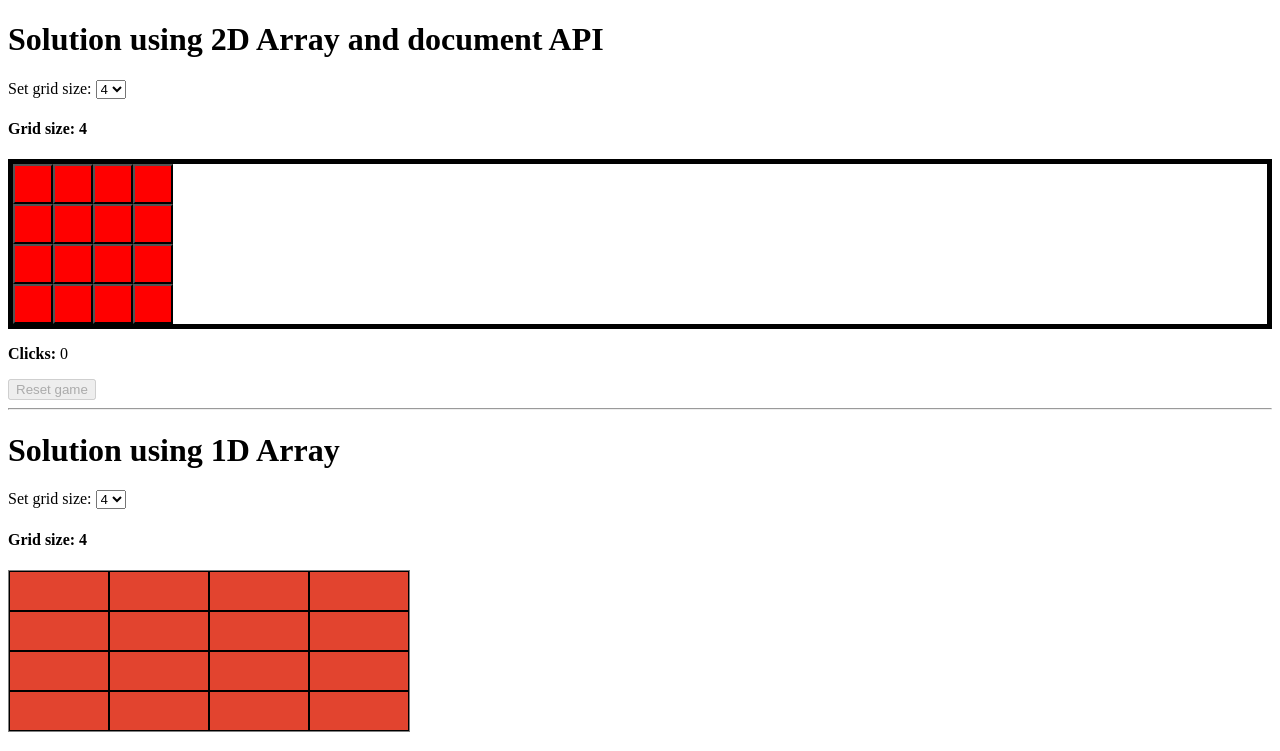
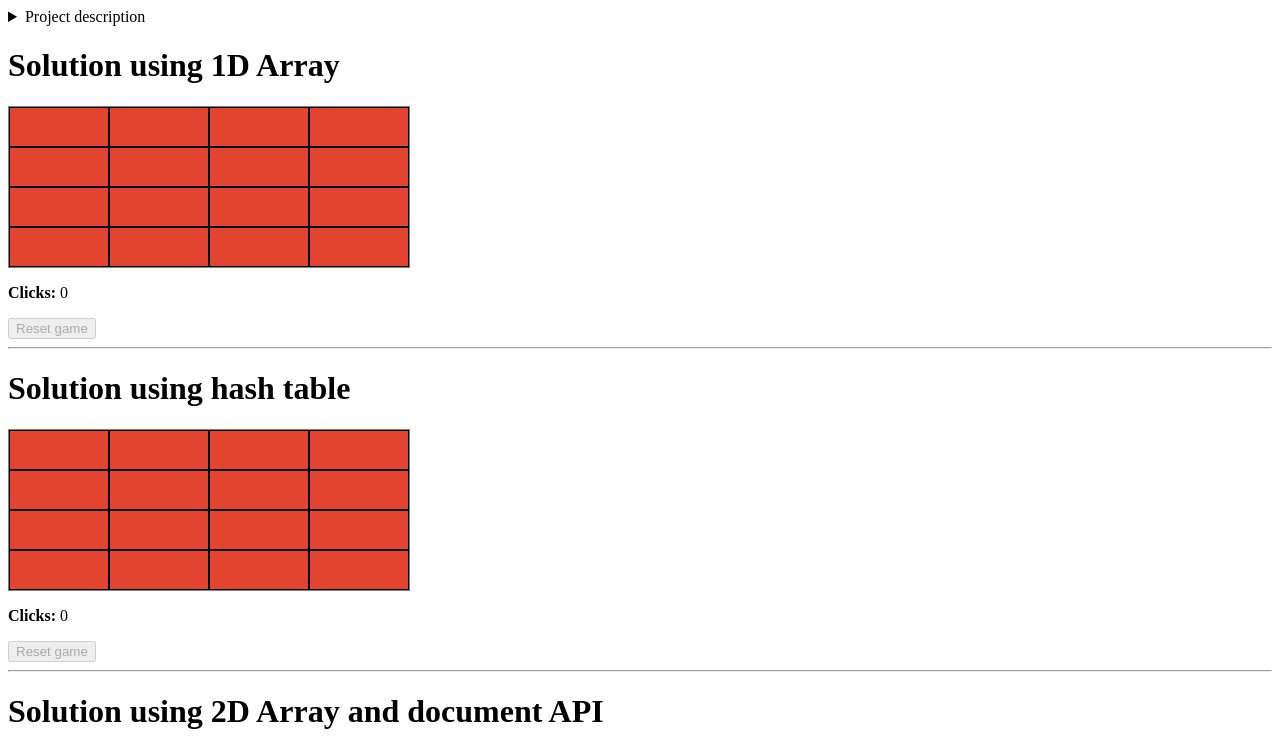
Before and after one commit to jonathanbutler7/squares, a React (Vite) app: page / in a window 1280 px wide. Shown: the top 751 px of the page. Built offline with nearby package versions, Linux system fonts and the light colour scheme.

Commit message:
adds rtl

```diff
--- a/package.json
+++ b/package.json
@@ -12,6 +12,7 @@
     "react-dom": "^17.0.2"
   },
   "devDependencies": {
+    "@testing-library/react": "^12.1.4",
     "@types/react": "^17.0.33",
     "@types/react-dom": "^17.0.10",
     "@vitejs/plugin-react": "^1.0.7",
--- a/src/App.tsx
+++ b/src/App.tsx
@@ -7,12 +7,10 @@ import { HashTableSolution } from './hash-table/hash-table-solution';
 export function App() {
   return (
     <>
-      {/* <ProjectDescription /> */}
+      <ProjectDescription />
+      <ArraySolution />
+      <HashTableSolution />
       <DocumentApiSolution />
-      <hr />
-      <ArraySolution />
-      <hr />
-      <HashTableSolution />
     </>
   );
 }
--- a/src/array/array-solution.tsx
+++ b/src/array/array-solution.tsx
@@ -7,7 +7,6 @@ import {
   getNextColorCode,
   GameStatus,
   Grid,
-  SelectGridSize,
 } from '../shared';
 
 type ISquare = { colorCode: 0 | 1 | 2 | undefined };
@@ -122,15 +121,6 @@ export const ArraySolution = () => {
   return (
     <>
       <h1>Solution using 1D Array</h1>
-      <SelectGridSize
-        options={[4, 5, 6]}
-        gridSize={gridSize}
-        setGridSize={setGridSize}
-        handleReset={() => {
-          resetClicks();
-          resetColors();
-        }}
-      />
       <Grid gridSize={gridSize}>
         {squares.map((square, squareId) => (
           <Square
@@ -143,7 +133,7 @@ export const ArraySolution = () => {
           />
         ))}
       </Grid>
-      <br />
+
       <GameStatus
         isGameOver={isGameOver}
         clicks={clicks}
--- a/src/document-api/document-api-solution.tsx
+++ b/src/document-api/document-api-solution.tsx
@@ -1,15 +1,17 @@
 import { useEffect, useState } from 'react';
-import { GameStatus, SelectGridSize } from '../shared';
+import { ColorRGBValues, GameStatus } from '../shared';
 
 type Coordinates = { x: number; y: number };
 
 enum ColorNames {
-  Red = 'red',
-  Blue = 'blue',
-  Green = 'green',
+  Red = ColorRGBValues.Red,
+  Blue = ColorRGBValues.Blue,
+  Green = ColorRGBValues.Green,
 }
 
 const GRID_SIZE = 4;
+
+type ColorUnion = `${ColorRGBValues}`;
 
 const getNeighbors = ({
   x,
@@ -33,7 +35,6 @@ const getElementById = (id: string) => document.getElementById(id);
 
 export const DocumentApiSolution = () => {
   const [clicks, setClicks] = useState(0);
-  const [gridSize, setGridSize] = useState(GRID_SIZE);
   const [isGameOver, setIsGameOver] = useState(false);
 
   useEffect(() => {
@@ -43,9 +44,9 @@ export const DocumentApiSolution = () => {
     );
   }, [clicks]);
 
-  const GRID = Array(gridSize)
+  const GRID = Array(GRID_SIZE)
     .fill(null)
-    .map(() => Array(gridSize).fill(null));
+    .map(() => Array(GRID_SIZE).fill(null));
 
   const incrementClicksCount = () =>
     setClicks((clicksCount) => clicksCount + 1);
@@ -53,16 +54,18 @@ export const DocumentApiSolution = () => {
   const resetClicks = () => setClicks(0);
 
   const handleClick = ({ x, y }: Coordinates) => {
-    const neighbors = getNeighbors({ x, y, gridSize });
+    const neighbors = getNeighbors({ x, y, gridSize: GRID_SIZE });
 
     const clickedCell = getElementById(
       x.toString() + y.toString()
     ) as HTMLElement;
-    const prevBackground = clickedCell?.style.background;
+    const prevBackground: ColorUnion = clickedCell?.style
+      .background as ColorUnion;
 
     if (prevBackground === ColorNames.Red) {
       clickedCell.style.background = ColorNames.Blue;
     }
+
     if (prevBackground === ColorNames.Blue) {
       clickedCell.style.background = ColorNames.Green;
       neighbors.forEach((cellId) => {
@@ -71,6 +74,7 @@ export const DocumentApiSolution = () => {
         cell.style.background = ColorNames.Blue;
       });
     }
+
     if (prevBackground === ColorNames.Green) {
       neighbors.forEach((cellId) => {
         if (!cellId) return;
@@ -95,13 +99,6 @@ export const DocumentApiSolution = () => {
   return (
     <>
       <h1>Solution using 2D Array and document API</h1>
-      <SelectGridSize
-        options={[4, 5, 6]}
-        gridSize={gridSize}
-        setGridSize={setGridSize}
-        handleReset={handleReset}
-      />
-
       <div className='grid'>
         {GRID.map((rows, x) => (
           <div className='row' key={x}>
--- a/src/hash-table/hash-table-solution.tsx
+++ b/src/hash-table/hash-table-solution.tsx
@@ -7,7 +7,6 @@ import {
   ISquare,
   GameStatus,
   Grid,
-  SelectGridSize,
   Square,
 } from '../shared';
 
@@ -47,6 +46,7 @@ export const HashTableSolution = () => {
     topNeighbor,
     bottomNeighbor,
   }: Neighbors & { squareId: number }) => {
+    console.log(bottomNeighbor);
     const newSquares = {
       ...(leftNeighbor && {
         [leftNeighbor]: { colorCode: ColorCodes.Blue },
@@ -54,7 +54,7 @@ export const HashTableSolution = () => {
       ...(rightNeighbor && {
         [rightNeighbor]: { colorCode: ColorCodes.Blue },
       }),
-      ...(topNeighbor && {
+      ...(topNeighbor !== undefined && {
         [topNeighbor]: { colorCode: ColorCodes.Blue },
       }),
       ...(bottomNeighbor && {
@@ -69,6 +69,16 @@ export const HashTableSolution = () => {
       ...newSquares,
     };
   };
+  const getNextValue = (neighbor: number | undefined) => ({
+    ...(neighbor !== undefined && {
+      [neighbor]: {
+        colorCode:
+          squares[neighbor].colorCode === ColorCodes.Red
+            ? ColorCodes.Blue
+            : ColorCodes.Green,
+      },
+    }),
+  });
 
   const handleGreenClick = ({
     squareId,
@@ -77,46 +87,15 @@ export const HashTableSolution = () => {
     topNeighbor,
     bottomNeighbor,
   }: Neighbors & { squareId: number }) => {
-    const newSquares = {
-      ...(leftNeighbor && {
-        [leftNeighbor]: {
-          colorCode:
-            squares[leftNeighbor].colorCode === ColorCodes.Red
-              ? ColorCodes.Blue
-              : ColorCodes.Green,
-        },
-      }),
-      ...(rightNeighbor && {
-        [rightNeighbor]: {
-          colorCode:
-            squares[rightNeighbor].colorCode === ColorCodes.Red
-              ? ColorCodes.Blue
-              : ColorCodes.Green,
-        },
-      }),
-      ...(topNeighbor && {
-        [topNeighbor]: {
-          colorCode:
-            squares[topNeighbor].colorCode === ColorCodes.Red
-              ? ColorCodes.Blue
-              : ColorCodes.Green,
-        },
-      }),
-      ...(bottomNeighbor && {
-        [bottomNeighbor]: {
-          colorCode:
-            squares[bottomNeighbor].colorCode === ColorCodes.Red
-              ? ColorCodes.Blue
-              : ColorCodes.Green,
-        },
-      }),
-    };
     return {
       ...squares,
       [squareId]: {
         colorCode: getNextColorCode(squares[squareId].colorCode),
       },
-      ...newSquares,
+      ...getNextValue(leftNeighbor),
+      ...getNextValue(rightNeighbor),
+      ...getNextValue(topNeighbor),
+      ...getNextValue(bottomNeighbor),
     };
   };
 
@@ -156,13 +135,7 @@ export const HashTableSolution = () => {
 
   return (
     <>
-      <h1>Hash table solution </h1>
-      <SelectGridSize
-        options={[4, 5, 6]}
-        gridSize={gridSize}
-        setGridSize={setGridSize}
-        handleReset={handleReset}
-      />
+      <h1>Solution using hash table</h1>
       <Grid gridSize={GRID_SIZE}>
         {Object.values(squares).map((square, squareId) => (
           <Square
--- a/src/shared/components/game-status.tsx
+++ b/src/shared/components/game-status.tsx
@@ -17,5 +17,6 @@ export const GameStatus = ({
     <button disabled={clicks === 0} onClick={handleReset}>
       Reset game
     </button>
+    <hr />
   </>
 );
--- a/src/shared/components/index.ts
+++ b/src/shared/components/index.ts
@@ -1,4 +1,3 @@
 export * from './square';
 export * from './game-status';
 export * from './grid';
-export * from './select-grid-size';
--- a/src/shared/components/select-grid-size.tsx
+++ /dev/null
@@ -1,28 +0,0 @@
-type SelectGridSizeProps = {
-  options: number[];
-  gridSize: number;
-  setGridSize: (e: any) => void;
-  handleReset: () => void;
-};
-
-export const SelectGridSize = ({
-  options,
-  gridSize,
-  setGridSize,
-  handleReset,
-}: SelectGridSizeProps) => (
-  <>
-    <p style={{ display: 'inline' }}>Set grid size: </p>
-    <select
-      onChange={(e) => {
-        setGridSize(+e.target.value);
-        handleReset();
-      }}
-    >
-      {options.map((option) => (
-        <option value={option}>{option}</option>
-      ))}
-    </select>
-    <h4>Grid size: {gridSize}</h4>
-  </>
-);
--- /dev/null
+++ b/src/shared/constants/color-hex-values.ts
@@ -0,0 +1,5 @@
+export enum ColorRGBValues {
+  Red = 'rgb(226, 68, 47)',
+  Blue = 'rgb(144, 168, 237)',
+  Green = 'rgb(33, 160, 148)',
+}
--- a/src/shared/constants/index.ts
+++ b/src/shared/constants/index.ts
@@ -1 +1,2 @@
 export * from './color-codes';
+export * from './color-hex-values';
--- a/src/shared/helpers/get-background-color.ts
+++ b/src/shared/helpers/get-background-color.ts
@@ -1,13 +1,13 @@
-import { ColorCodes } from '../constants/color-codes';
+import { ColorCodes, ColorRGBValues } from '../constants';
 
 export const getBackgroundColor = (colorCode: any) => {
   switch (colorCode) {
     case ColorCodes.Red:
-      return '#E2442F';
+      return ColorRGBValues.Red;
     case ColorCodes.Blue:
-      return '#90A8ED';
+      return ColorRGBValues.Blue;
     case ColorCodes.Green:
-      return '#90A8ED';
+      return ColorRGBValues.Green;
     default:
       return;
   }
--- a/src/styles.css
+++ b/src/styles.css
@@ -2,13 +2,12 @@
 
 .App {
   font-family: 'Open Sans', sans-serif;
-  text-align: center;
 }
 
 .grid {
-  border: 5px solid black;
-  display: grid;
+  display: inline-flex;
   flex-direction: column;
+  width: 400px;
 }
 
 .row {
@@ -19,7 +18,8 @@
 
 .cell {
   min-height: 40px;
-  min-width: 40px;
+  min-width: 100px;
+  border: 1px solid black;
 }
 
 .square:hover,
```
Also changed, not shown: 1 other file (tests, documents, lock files or other folders).
